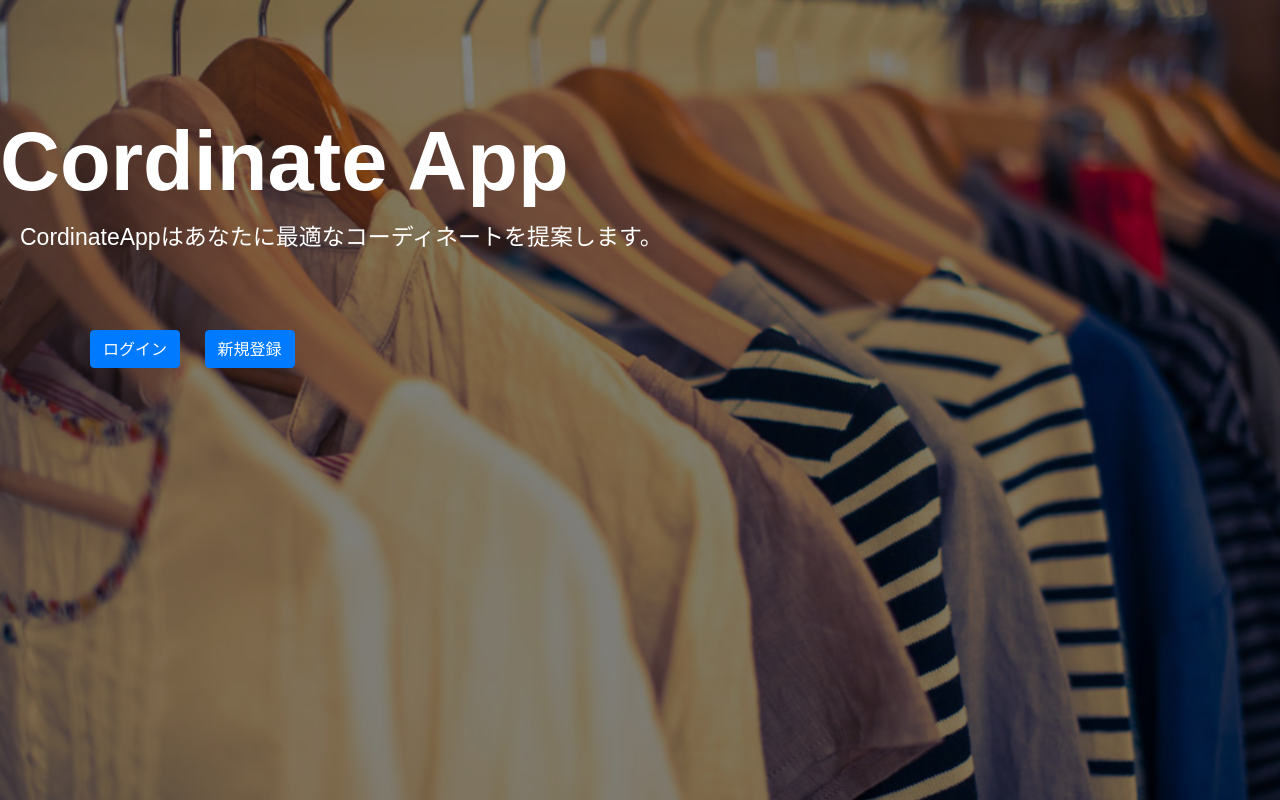
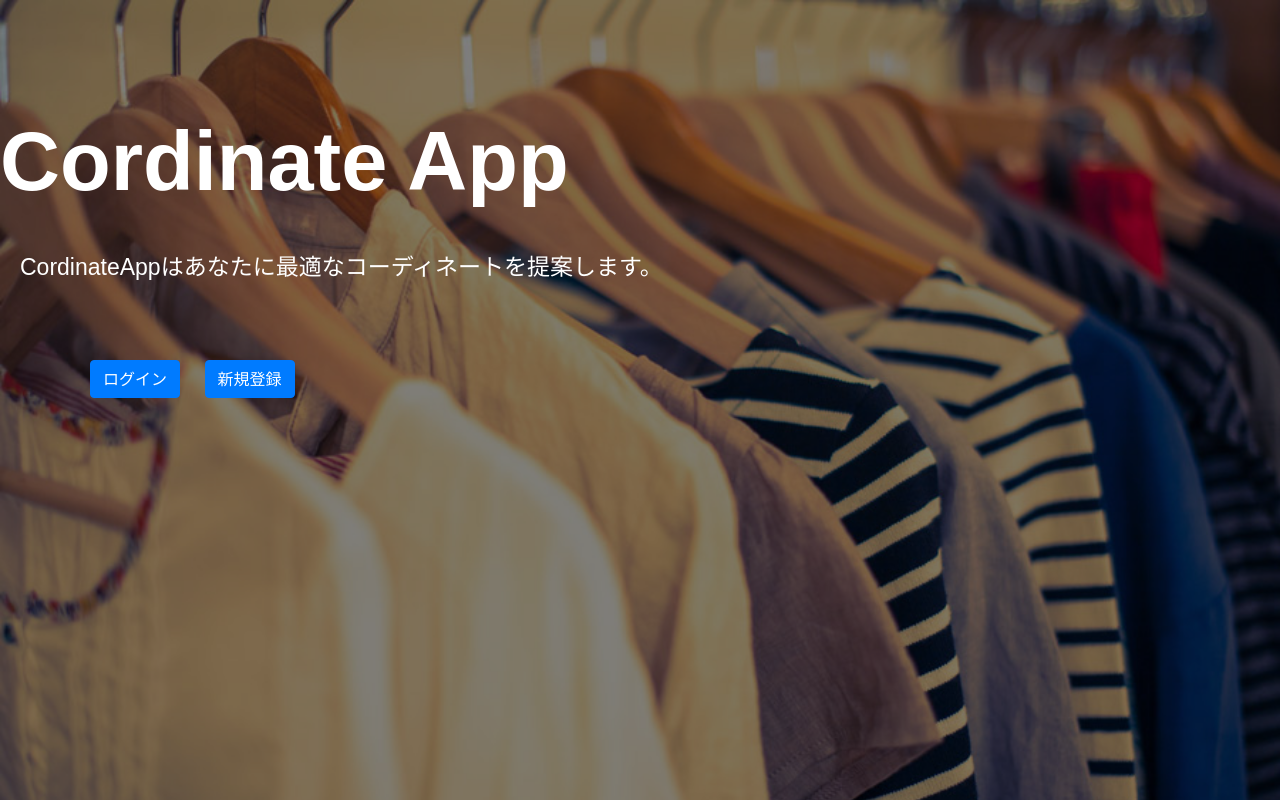
Before and after one commit to sunakane/team7-mock, a React (Create React App) app: page / in a window 1280 px wide. Built offline with nearby package versions, Linux system fonts and the light colour scheme; no server answers.

Commit message:
Home周りの修正

```diff
--- a/src/App.css
+++ b/src/App.css
@@ -66,7 +66,7 @@
 }
 #home-content {
   position: absolute;
-  margin: 120px 20px 0 20px;
+  margin: 150px 20px 0 20px;
   height: 100px;
   color: white;
   font-size: 23px;
@@ -79,6 +79,7 @@
   animation-direction: normal;
   animation-fill-mode: forwards;
   z-index: 1;
+  opacity: 0;
 }
 #home-content:nth-child(1) {
   -webkit-animation: example 0.5s ease 0.5s 1 forwards;
@@ -87,7 +88,7 @@
 #home-button {
   height: 100px;
   position: absolute;
-  margin-top: 230px;
+  margin-top: 260px;
   z-index: 1;
 }
 @keyframes fade {
--- a/src/App.js
+++ b/src/App.js
@@ -24,6 +24,8 @@ function App() {
       <Router>
         <Switch>
           <Route exact path="/" component={NotLoginHome}/>
+          <Route exact path="/login" component={NotLoginHome}/>
+          <Route exact path="/new" component={NotLoginHome}/>
           <Route component={Default}/>
         </Switch>
       </Router>
@@ -34,7 +36,11 @@ function App() {
 // 未ログインユーザーがまずアクセスするページ
 function NotLoginHome() {
   return (
-    <Route exact path="/" component={Home} />
+    <>
+      <Route exact path="/" component={Home} />
+      <Route exact path="/login" component={Login} />
+      <Route exact path="/new" component={NewUser} />
+    </>
   );
 }
 
@@ -43,12 +49,6 @@ function Default() {
   return (
     <>
       <Navbar/>
-      <Route exact path="/login">
-        <Login />
-      </Route>
-      <Route exact path="/new">
-        <NewUser />
-      </Route>
       {/* Auth以下はログインしているときだけ表示される */}
       <Auth>
         <Switch>
--- a/src/Home/Home.jsx
+++ b/src/Home/Home.jsx
@@ -16,7 +16,7 @@ class Home extends Component {
 
   render() {
     return (
-      <div class="home-back">
+      <div className="home-back">
         <div id="home-title">Cordinate App</div>
         <div id="home-content">CordinateAppはあなたに最適なコーディネートを提案します。</div>
 
--- a/src/Login/Login.jsx
+++ b/src/Login/Login.jsx
@@ -28,6 +28,7 @@ const Login = (props) => {
 
   return (
     <Container>
+      <h3>ログイン</h3>
       <Form>
         {errMsg && <Alert color="danger">{errMsg}</Alert>}
         <FormGroup row>
```
